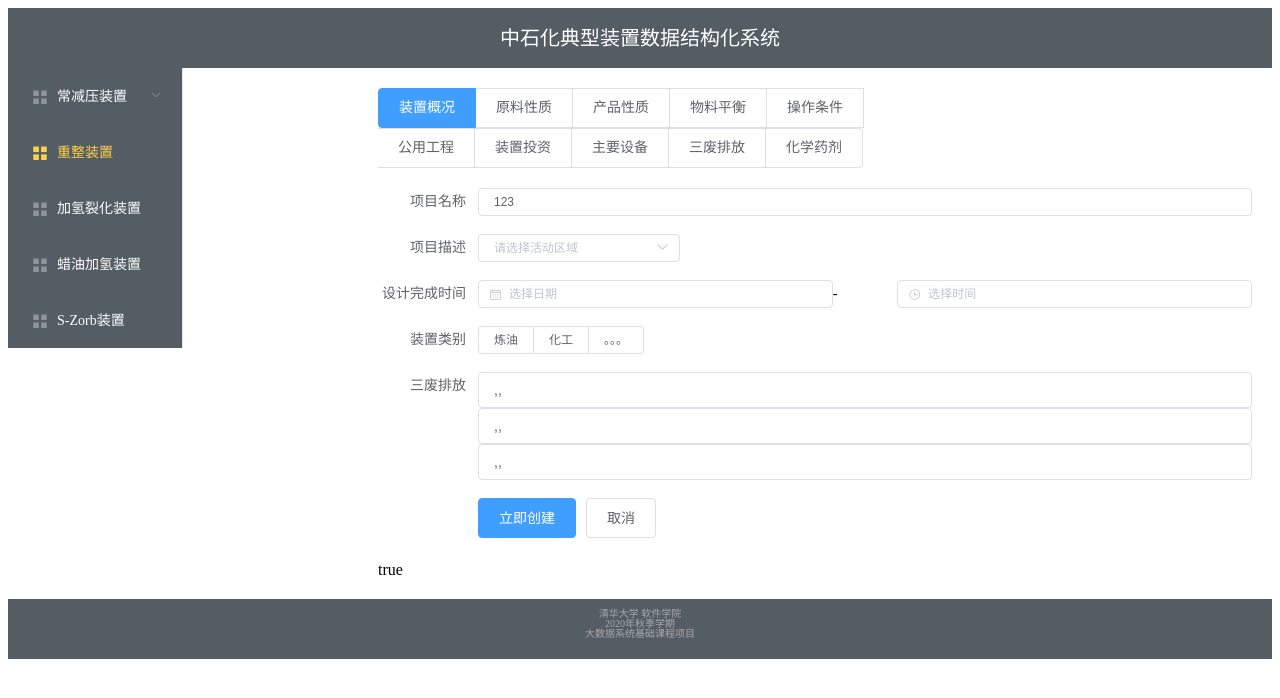
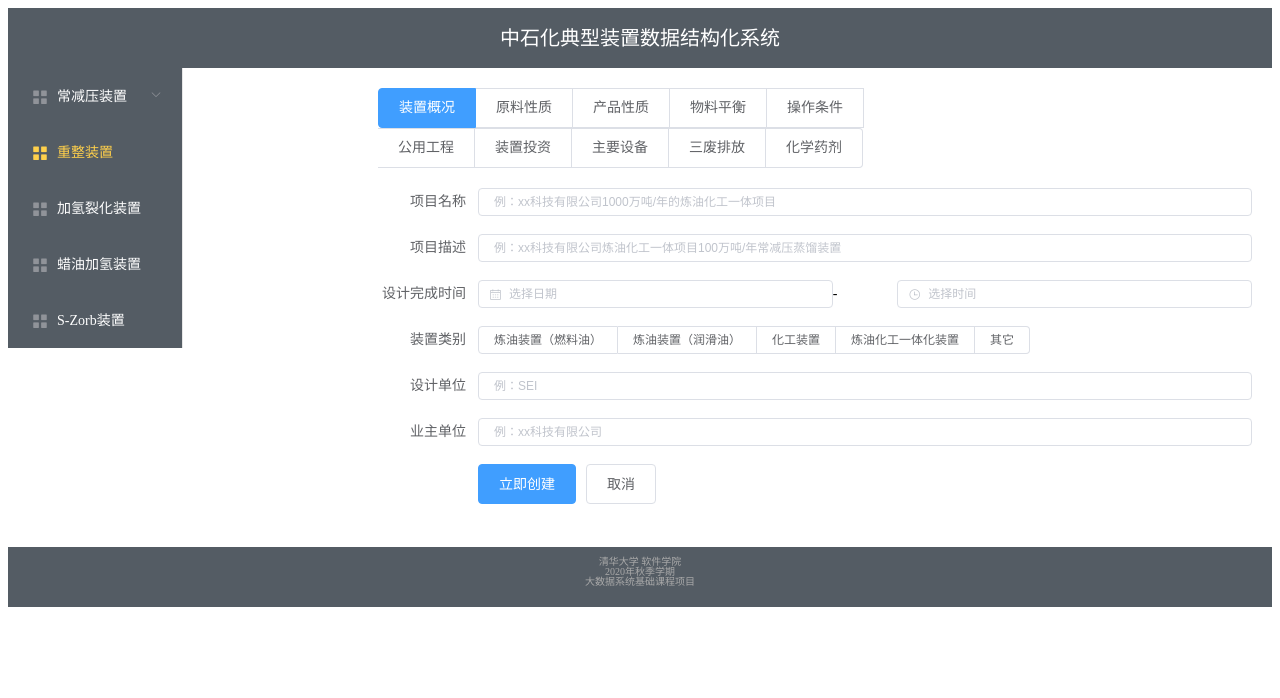
Before and after one commit to 543202718/BigDataSystemApp, a Vue app in the folder FrontEnd/: page /changjianya/input in a window 1280 px wide. Shown: the top 698 px of the page. Built offline with nearby package versions, Linux system fonts and the light colour scheme; what v-charts, vue-element-extends, vue-resource would draw is missing.

Commit message:
change GUI 2

```diff
--- a/FrontEnd/src/views/changjianya/input.vue
+++ b/FrontEnd/src/views/changjianya/input.vue
@@ -14,55 +14,66 @@
         <el-radio-button label="化学药剂"></el-radio-button>
     </el-radio-group>
     <br>
-    <el-form v-if="this.show[0]" ref="form" :model="sizeForm" label-width="100px" size="mini" style="margin-top: 20px">
+
+    <!--装置概况-->
+    <el-form v-if="this.show[0]" ref="form" :model="deviceInfo" label-width="100px" size="mini" style="margin-top: 20px">
         <el-form-item label="项目名称">
-            <el-input v-model="sizeForm.name"></el-input>
+            <el-input v-model="deviceInfo.name" placeholder = "例：xx科技有限公司1000万吨/年的炼油化工一体项目"></el-input>
         </el-form-item>
         <el-form-item label="项目描述">
-            <el-select v-model="sizeForm.region" placeholder="请选择活动区域">
-                <el-option label="区域一" value="shanghai"></el-option>
-                <el-option label="区域二" value="beijing"></el-option>
-            </el-select>
+            <el-input v-model="deviceInfo.describe" placeholder="例：xx科技有限公司炼油化工一体项目100万吨/年常减压蒸馏装置">
+            </el-input>
         </el-form-item>
         <el-form-item label="设计完成时间">
             <el-col :span="11">
-                <el-date-picker type="date" placeholder="选择日期" v-model="sizeForm.date1" style="width: 100%;"></el-date-picker>
+                <el-date-picker type="date" placeholder="选择日期" v-model="deviceInfo.date1" style="width: 100%;"></el-date-picker>
             </el-col>
             <el-col class="line" :span="2">-</el-col>
             <el-col :span="11">
-                <el-time-picker placeholder="选择时间" v-model="sizeForm.date2" style="width: 100%;"></el-time-picker>
+                <el-time-picker placeholder="选择时间" v-model="deviceInfo.date2" style="width: 100%;"></el-time-picker>
             </el-col>
         </el-form-item>
+
         <el-form-item label="装置类别">
-            <el-checkbox-group v-model="sizeForm.type">
-                <el-checkbox-button label="炼油" name="type"></el-checkbox-button>
-                <el-checkbox-button label="化工" name="type"></el-checkbox-button>
-                <el-checkbox-button label="。。。 " name="type"></el-checkbox-button>
+            <el-checkbox-group v-model="deviceInfo.deviceType">
+                <el-checkbox-button label="炼油装置（燃料油）" name="type"></el-checkbox-button>
+                <el-checkbox-button label="炼油装置（润滑油）" name="type"></el-checkbox-button>
+                <el-checkbox-button label="化工装置" name="type"></el-checkbox-button>
+                <el-checkbox-button label="炼油化工一体化装置" name="type"></el-checkbox-button>
+                <el-checkbox-button label="其它" name="type"></el-checkbox-button>
             </el-checkbox-group>
         </el-form-item>
-        <el-form-item label="三废排放">
-            <el-input v-model="sizeForm.resource" size="medium" placeholder="废水">
+        <el-form-item label="设计单位">
+            <el-input v-model="deviceInfo.describe" placeholder="例：SEI">
             </el-input>
-
-            <el-input v-model="sizeForm.resource" size="medium" placeholder="废气">
-            </el-input>
-            <el-input v-model="sizeForm.resource" size="medium" placeholder="废渣">
+        </el-form-item>
+        <el-form-item label="业主单位">
+            <el-input v-model="deviceInfo.describe" placeholder="例：xx科技有限公司">
             </el-input>
         </el-form-item>
         <el-form-item size="large">
             <el-button type="primary" @click="onSubmit">立即创建</el-button>
             <el-button>取消</el-button>
         </el-form-item>
+
+
+<!--原料性质-->
+
     </el-form>
     <el-form v-if="this.show[1]" ref="form" :model="sizeForm" label-width="100px" size="mini" style="margin-top: 20px">
         <el-form-item label="原料名称">
-            <el-input v-model="sizeForm.name"></el-input>
+            <el-input v-model="sizeForm.name" placeholder="例：沙轻和科威特混合原油"></el-input>
         </el-form-item>
-        <el-form-item label="原料性质">
-            <el-select v-model="sizeForm.region" placeholder="请选择活动区域">
-                <el-option label="区域一" value="shanghai"></el-option>
+        <el-form-item :inline="true" label="原料密度">
+            <el-col :span="5">
+            <el-input v-model="sizeForm.name" placeholder="例：沙轻和科威特混合原油"></el-input>
+            </el-col>
+            <el-col :span="5">
+                <el-select v-on="sizeForm.unit" placeholder="请选择单位">
+                <el-option label="g/m^3" value="g/m^3"></el-option>
                 <el-option label="区域二" value="beijing"></el-option>
-            </el-select>
+    </el-select>
+            </el-col>
         </el-form-item>
         <el-form-item label="设计完成时间">
             <el-col :span="11">
@@ -94,7 +105,6 @@
             <el-button>取消</el-button>
         </el-form-item>
     </el-form>
-    {{show[0]}}
 </div>
 </template>
 
@@ -107,11 +117,21 @@ export default {
         return {
             show: [true, false, false],
             radio1: '装置概况',
+            deviceInfo:{
+                name:'',
+                describe:'',
+                startTime:'',
+                endTime:'',
+                deviceType:'',
+
+
+            },
             sizeForm: {
-                name: '123',
-                region: '',
+                name: '',
+                describe: '',
                 date1: '',
                 date2: '',
+                unit:'',
                 delivery: false,
                 type: [],
                 resource: ['','',''],
--- a/FrontEnd/src/views/index2.vue
+++ b/FrontEnd/src/views/index2.vue
@@ -15,7 +15,7 @@
                                     <span>常减压装置</span>
                                 </template>
                                 <el-menu-item-group>
-                                    <el-menu-item index="1-1" v-on:click="inputTemplate1">输入</el-menu-item>
+                                    <el-menu-item index="1-1" v-on:click="inputTemplate1" style="">输入</el-menu-item>
                                     <el-menu-item index="1-2">查询</el-menu-item>
                                     <el-menu-item index="1-3">比对</el-menu-item>
                                 </el-menu-item-group>
@@ -91,11 +91,13 @@ export default {
 }
 
 .el-aside {
-    overflow-y: auto;
+    overflow-y:hidden;
     height: 100%;
-    width: 20px;
+    width: auto;
 }
-
+.el-submenu .el-menu-item{
+    min-width: 100px;
+}
 .el-footer {
     text-align:center;
     background-color: #545c64;
```
